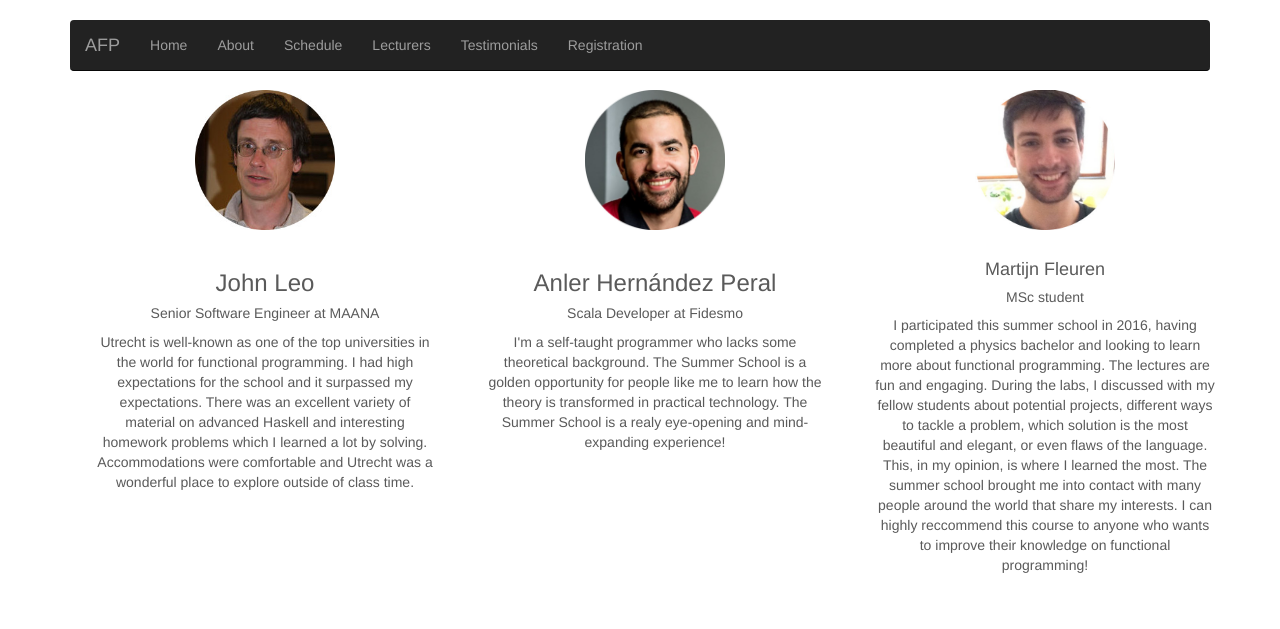
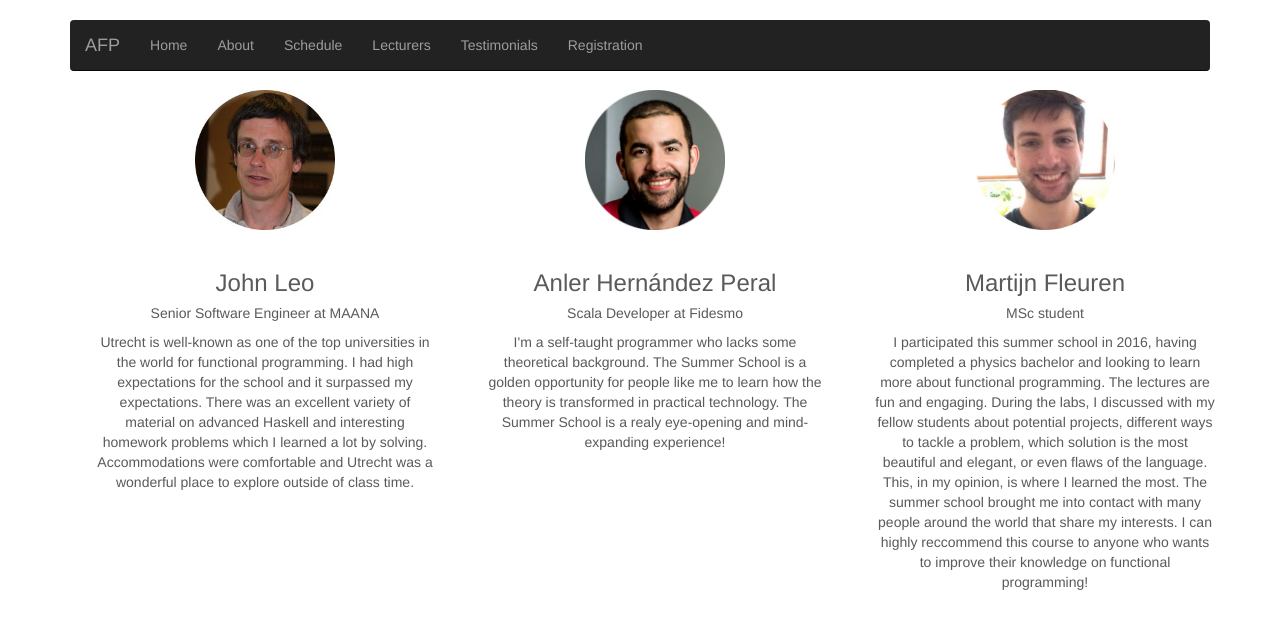
Before and after one commit to AFP-2017/AFP-2017, a Jekyll site: the page built from testimonials.html, in a window 1280 px wide. Shown: the top 629 px of the page. Built offline with Jekyll 4.4.1, drawn with Linux system fonts in a browser that asks for light colours; nearby versions of some CDN libraries.

Commit message:
Fix in header size.

```diff
--- a/testimonials.html
+++ b/testimonials.html
@@ -50,7 +50,7 @@ layout: default
       alt="Martijn Fleuren" width="140" height="140" class=
       "profile-img">
 
-      <h4>Martijn Fleuren</h4>
+      <h3>Martijn Fleuren</h3>
       	<h5>MSc student</h5>
 
       <p> I participated this summer school in 2016, having completed
```
